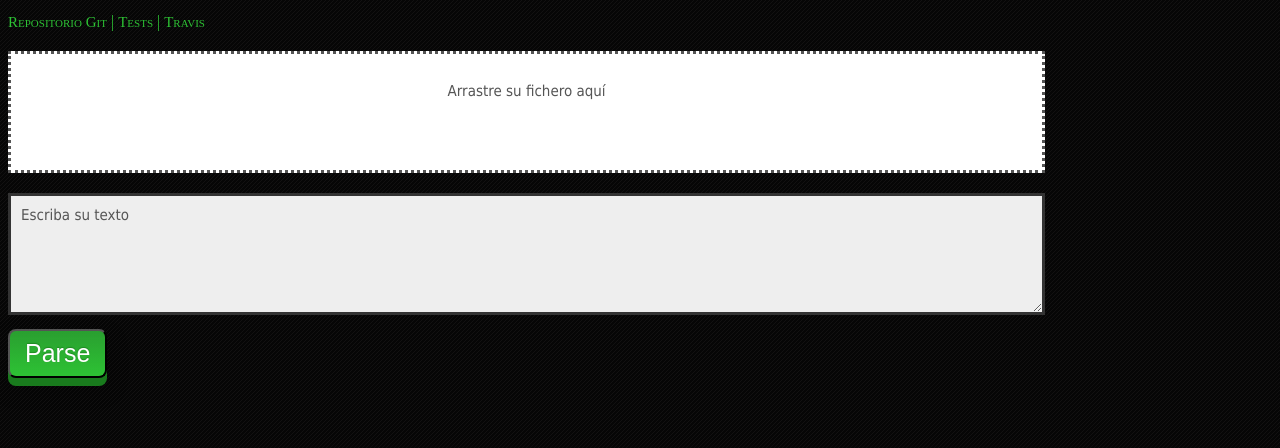
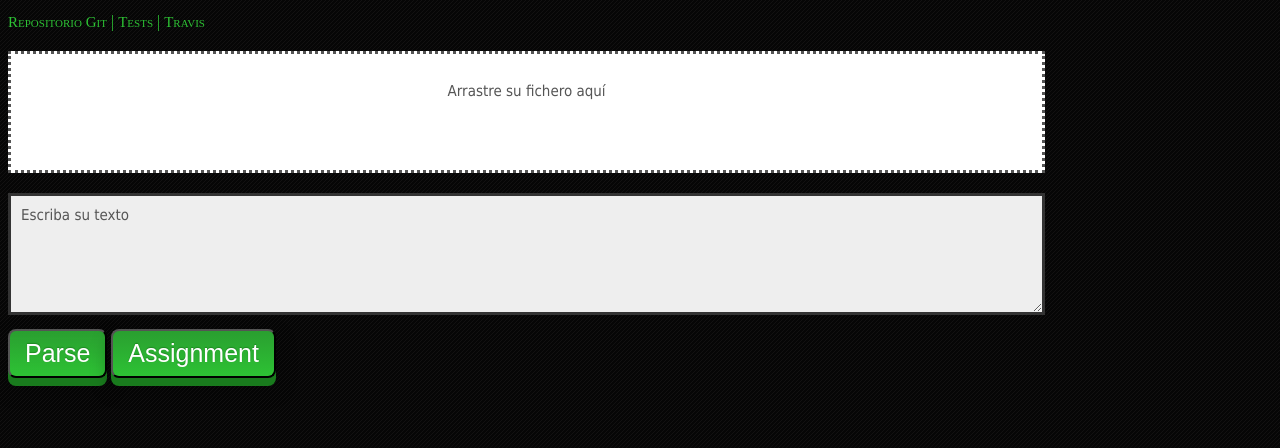
Before and after one commit to alu0100204148/AnalizadorLexico, a website: page index.html in a window 1280 px wide. Shown: the part 94-542 px from the top of the page. Drawn offline with nearby package versions, Linux system fonts and the light colour scheme.

Commit message:
Update index.html

```diff
--- a/index.html
+++ b/index.html
@@ -43,6 +43,7 @@
   <textarea id="INPUT">Escriba su texto</textarea>
   <br>
   <input id="PARSE" class="Boton" value=Parse type=button class="mylink">
+  <button id ="input2" class="Boton" type="button" onclick="dump_ajax('assignment.txt');">Assignment</button>
   <pre id=OUTPUT></pre>
 </body>
 </html>
```
